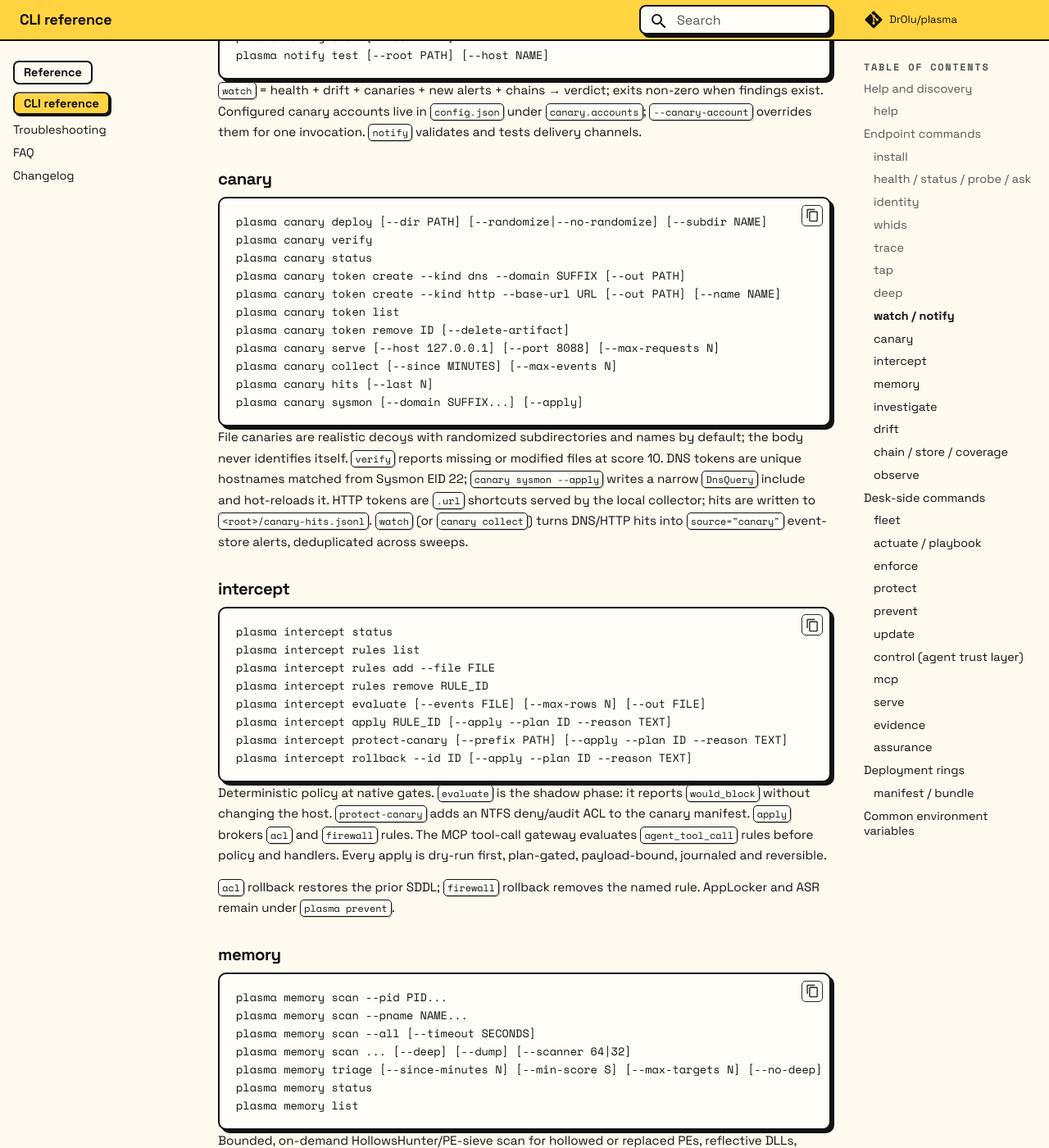
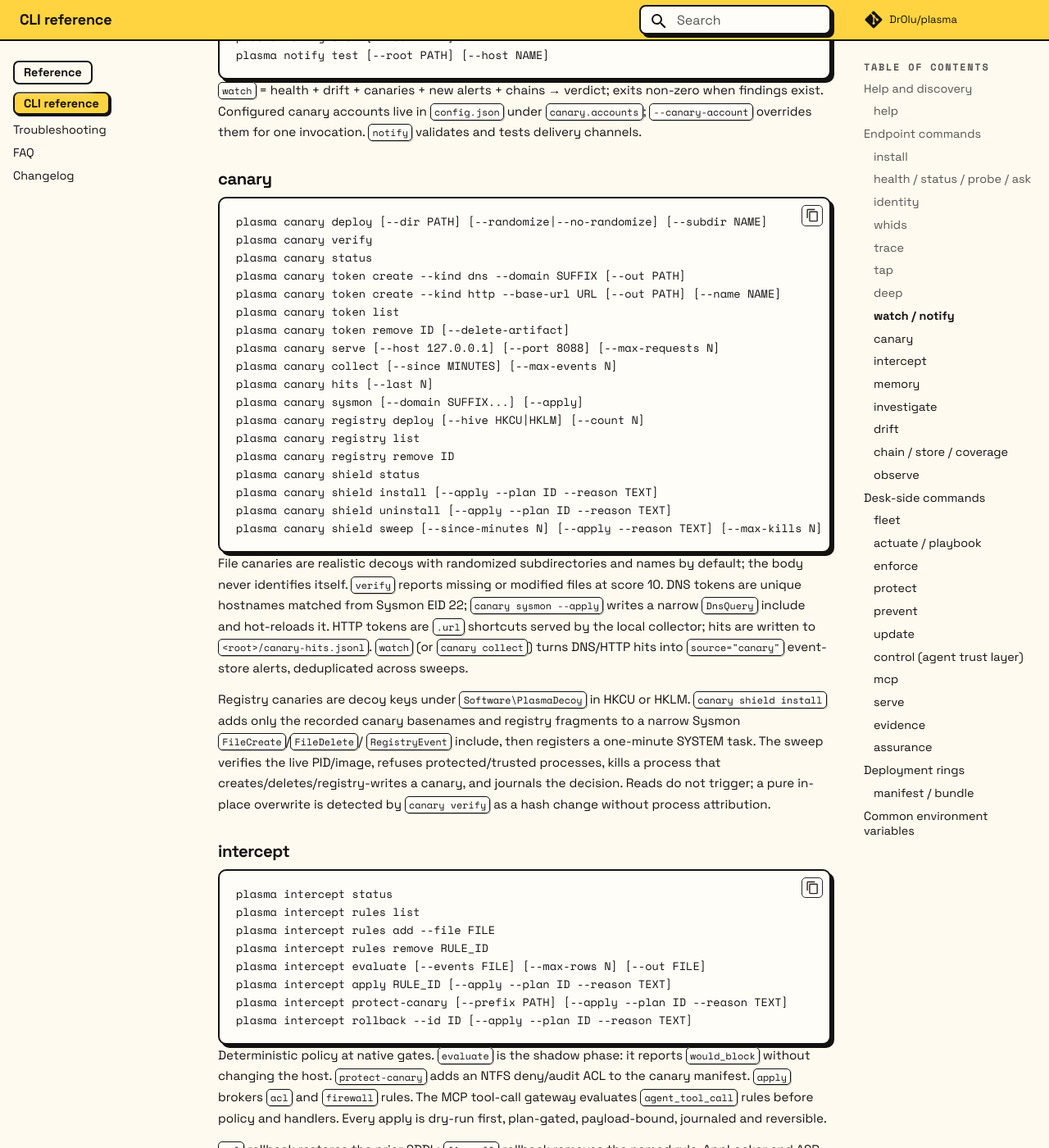
Before and after one commit to DrOlu/plasma, an MkDocs documentation site: the page built from docs/cli.md, in a window 1280 px wide and 1400 px high, scrolled down 3204 px. Shown: the whole window at 82% size. Built offline with MkDocs 1.6.1 and Material for MkDocs 9.7.7, drawn with Linux system fonts in a browser that asks for light colours; comment, search, counter and statistics services are not loaded.

Commit message:
docs: document canary shield CLI and enterprise link

````diff
--- a/docs/cli.md
+++ b/docs/cli.md
@@ -165,6 +165,13 @@ plasma canary serve [--host 127.0.0.1] [--port 8088] [--max-requests N]
 plasma canary collect [--since MINUTES] [--max-events N]
 plasma canary hits [--last N]
 plasma canary sysmon [--domain SUFFIX...] [--apply]
+plasma canary registry deploy [--hive HKCU|HKLM] [--count N]
+plasma canary registry list
+plasma canary registry remove ID
+plasma canary shield status
+plasma canary shield install [--apply --plan ID --reason TEXT]
+plasma canary shield uninstall [--apply --plan ID --reason TEXT]
+plasma canary shield sweep [--since-minutes N] [--apply --reason TEXT] [--max-kills N]
 ```
 
 File canaries are realistic decoys with randomized subdirectories and names
@@ -175,6 +182,15 @@ and hot-reloads it. HTTP tokens are `.url` shortcuts served by the local
 collector; hits are written to `<root>/canary-hits.jsonl`. `watch` (or
 `canary collect`) turns DNS/HTTP hits into `source="canary"` event-store
 alerts, deduplicated across sweeps.
+
+Registry canaries are decoy keys under `Software\PlasmaDecoy` in HKCU or
+HKLM. `canary shield install` adds only the recorded canary basenames and
+registry fragments to a narrow Sysmon `FileCreate`/`FileDelete`/
+`RegistryEvent` include, then registers a one-minute SYSTEM task. The sweep
+verifies the live PID/image, refuses protected/trusted processes, kills a
+process that creates/deletes/registry-writes a canary, and journals the
+decision. Reads do not trigger; a pure in-place overwrite is detected by
+`canary verify` as a hash change without process attribution.
 
 ### intercept
 
--- a/website/index.html
+++ b/website/index.html
@@ -1514,6 +1514,7 @@ POST /v1/exec        run one CLI argv</pre>
         <h5>Documentation</h5>
         <ul>
           <li><a href="https://drolu.github.io/plasma/">Documentation</a></li>
+          <li><a href="https://drolu.github.io/plasma/enterprise-deployment/">Enterprise AD deployment</a></li>
           <li><a href="https://drolu.github.io/plasma/Plasma_Product_Guide.pdf">Product Guide (PDF)</a></li>
           <li><a href="https://drolu.github.io/plasma/Plasma_Operations_Guide.pdf">Operations Guide (PDF)</a></li>
           <li><a href="https://drolu.github.io/plasma/cli/">CLI reference</a></li>
````
Also changed, not shown: docs/detection.md (+9 -0 lines).
